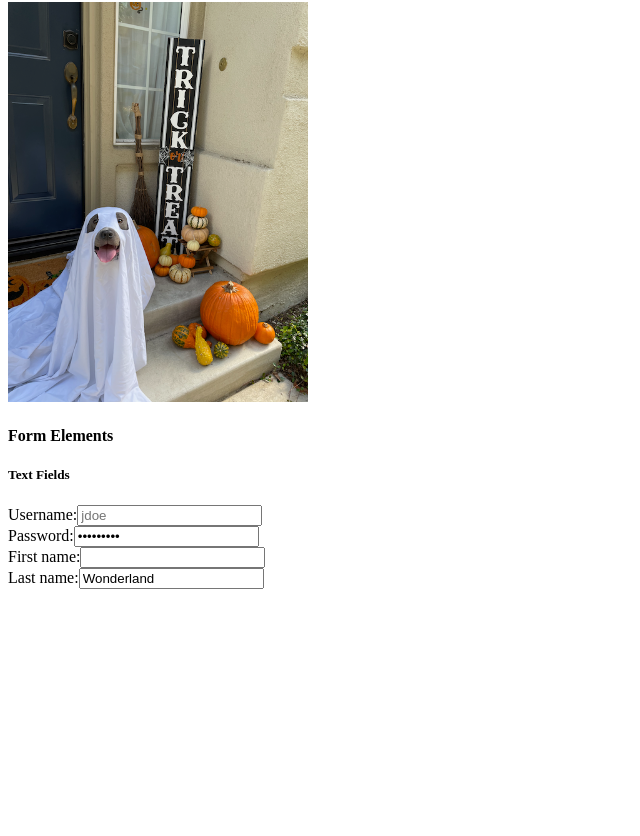
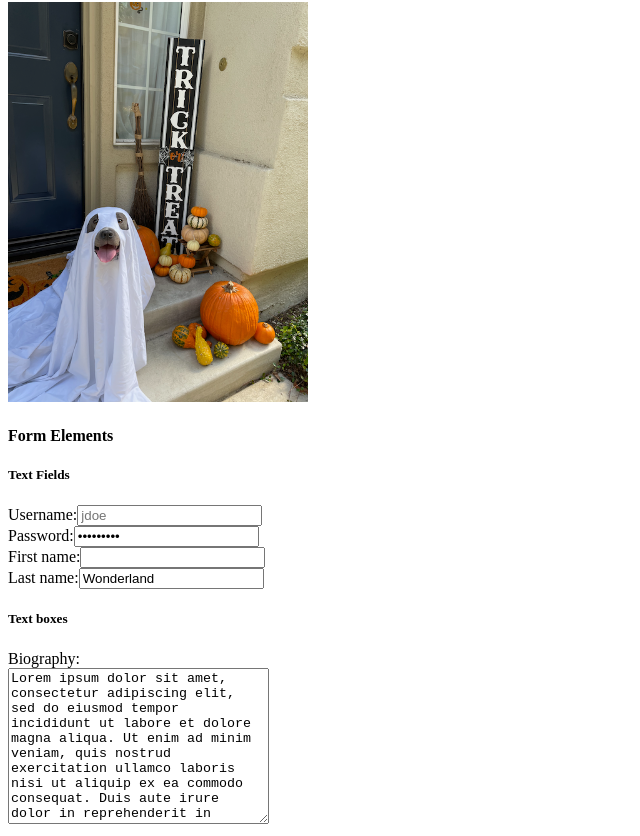
Before and after one commit to melanielochrie/kambaz-next-js-Fall-2026, a Next.js app: page /labs/lab1 in a window 1280 px wide. Shown: the part 3224-4060 px from the top of the page, without its empty margins (0-640 px from the left). Before the commit the page ends 3821 px from the top, so only its background shows below. Built offline with nearby package versions, Linux system fonts and the light colour scheme.

Commit message:
Complete Textarea

```diff
--- a/app/labs/lab1/forms/Forms.tsx
+++ b/app/labs/lab1/forms/Forms.tsx
@@ -1,4 +1,5 @@
 import TextFields from "./TextFields";
+import Textarea from "./Textarea";
 
 export default function Forms() {
   return (
@@ -7,6 +8,7 @@ export default function Forms() {
 
       <form id="wd-text-fields">
         <TextFields />
+        <Textarea />
 
         {/* add the next form components here */}
       </form>
--- /dev/null
+++ b/app/labs/lab1/forms/Textarea.tsx
@@ -0,0 +1,15 @@
+export default function Textarea() {
+  return (
+    <>
+      <h5>Text boxes</h5>
+      <label>Biography:</label>
+      <br />
+      <textarea
+        id="wd-textarea"
+        cols={30}
+        rows={10}
+        defaultValue="Lorem ipsum dolor sit amet, consectetur adipiscing elit, sed do eiusmod tempor incididunt ut labore et dolore magna aliqua. Ut enim ad minim veniam, quis nostrud exercitation ullamco laboris nisi ut aliquip ex ea commodo consequat. Duis aute irure dolor in reprehenderit in voluptate velit esse cillum dolore eu fugiat nulla pariatur. Excepteur sint occaecat cupidatat non proident, sunt in culpa qui officia deserunt mollit anim id est laborum."
+      />
+    </>
+  );
+}
```
